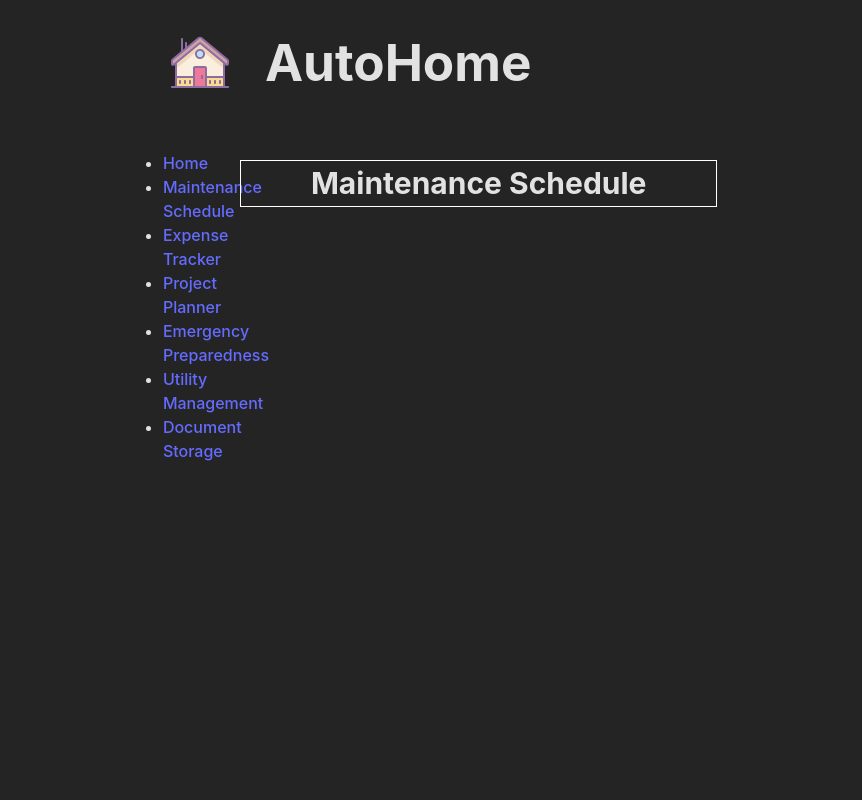
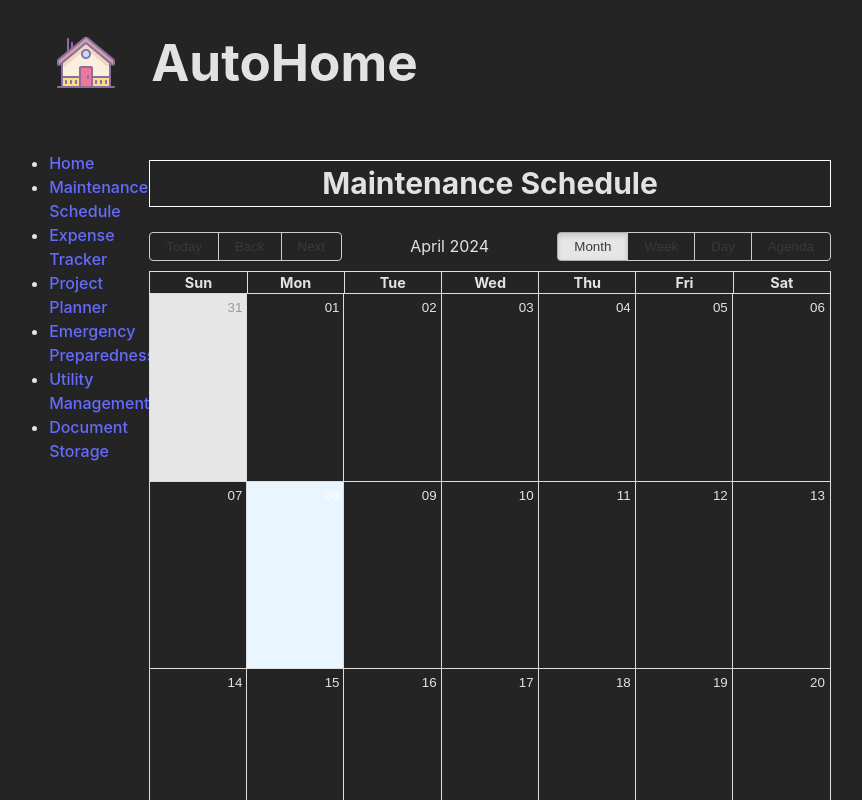
Before and after one commit to dhoffens/autoHome, a React (Vite) app: page /maintenance-schedule in a window 1280 px wide. Shown: the top 800 px of the page, without its empty margins (200-1062 px from the left). Built offline with nearby package versions, Linux system fonts and the light colour scheme.

Commit message:
add react-big-calendar its rly big

```diff
--- a/package.json
+++ b/package.json
@@ -10,7 +10,9 @@
     "preview": "vite preview"
   },
   "dependencies": {
+    "@types/react-big-calendar": "^1.8.9",
     "react": "^18.2.0",
+    "react-big-calendar": "^1.11.3",
     "react-dom": "^18.2.0",
     "react-icons": "^5.0.1",
     "react-router-dom": "^6.22.3"
--- a/src/components/MaintenanceSchedule/MaintenanceSchedule.tsx
+++ b/src/components/MaintenanceSchedule/MaintenanceSchedule.tsx
@@ -1,10 +1,34 @@
 import styles from './MaintenanceSchedule.module.scss';
 import React from 'react';
+import 'react-big-calendar/lib/sass/styles.scss';
+import { Calendar, momentLocalizer } from 'react-big-calendar';
+import moment from 'moment';
+
+const localizer = momentLocalizer(moment);
+
+const events = [
+  {
+    title: 'All Day Event',
+    start: new Date(2021, 1, 1),
+    end: new Date(2021, 1, 1),
+  },
+];
+
+const MyCalendar = () => (
+  <Calendar
+    localizer={localizer}
+    events={events}
+    startAccessor="start"
+    endAccessor="end"
+    style={{ height: 1000 }}
+  />
+)
 
 export const MaintenanceSchedule: React.FC = () => {
   return (
     <div>
       <h2 className={styles.title}>Maintenance Schedule</h2>
+      <MyCalendar />
     </div>
   );
 };
```
Also changed, not shown: 1 other file (tests, documents, lock files or other folders).
